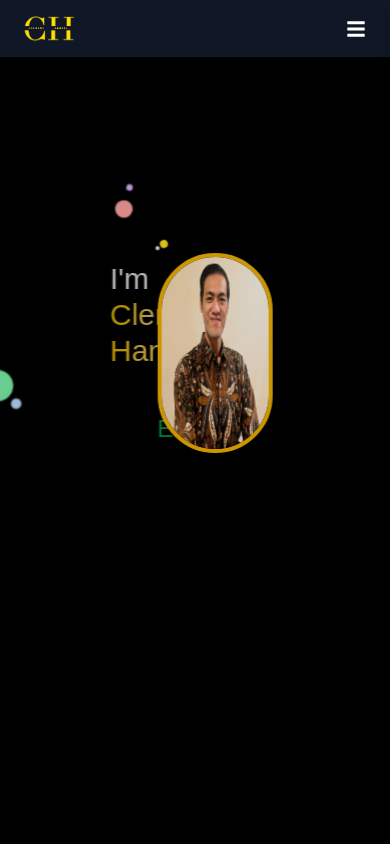
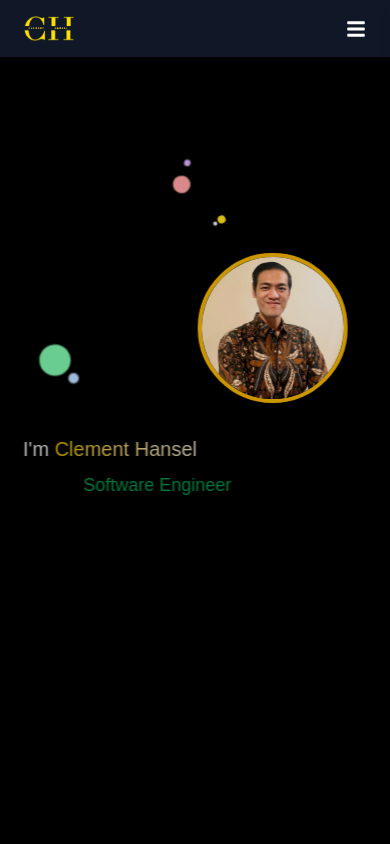
Before and after one commit to ClementHansel/portofolio, a Next.js app: page / in a window 390 px wide. Shown: the top 844 px of the page. Built offline with nearby package versions, Linux system fonts and the light colour scheme.

Commit message:
fix intro.tsx mobile responsive in picture and text section

```diff
--- a/src/components/webpage/Home/Intro.tsx
+++ b/src/components/webpage/Home/Intro.tsx
@@ -160,28 +160,25 @@ export default function Intro() {
       ref={containerRef}
       className="h-screen bg-black text-white flex items-center justify-center relative overflow-hidden"
     >
-      {/* Logos + Overlays Grouped */}
-      <div className="absolute top-[25%] left-1/2 transform -translate-x-1/2 flex gap-2 z-50">
-        {/* Logo 1 */}
-        <div className="relative w-[280px] h-[280px]">
+      {/* Logos */}
+      <div className="absolute top-[20%] sm:top-[25%] left-1/2 transform -translate-x-1/2 flex gap-2 z-50">
+        <div className="relative w-[180px] h-[180px] sm:w-[220px] sm:h-[220px] md:w-[280px] md:h-[280px]">
           <div ref={logo1Ref} className="absolute inset-0">
             <Image
               src="/assets/images/logo/Clogo.png"
               alt="Logo 1"
-              width={280}
-              height={280}
+              fill
+              className="object-contain"
             />
           </div>
         </div>
-
-        {/* Logo 2 */}
-        <div className="relative w-[280px] h-[280px] -ml-[150px]">
+        <div className="relative w-[180px] h-[180px] sm:w-[220px] sm:h-[220px] md:w-[280px] md:h-[280px] -ml-[90px] sm:-ml-[120px] md:-ml-[150px]">
           <div ref={logo2Ref} className="absolute inset-0">
             <Image
               src="/assets/images/logo/Hlogo.png"
               alt="Logo 2"
-              width={280}
-              height={280}
+              fill
+              className="object-contain"
             />
           </div>
         </div>
@@ -189,10 +186,10 @@ export default function Intro() {
 
       {/* Intro Text */}
       <div
-        className="absolute top-[55%] flex flex-col items-center text-xl"
+        className="absolute top-[60%] sm:top-[55%] flex flex-col items-center text-base sm:text-lg md:text-xl"
         ref={welcomeRef}
       >
-        <div className="text-2xl">
+        <div>
           {typedText}
           <span className="animate-pulse">|</span>
         </div>
@@ -201,16 +198,16 @@ export default function Intro() {
       {/* Profile & Info */}
       <div
         ref={profileRef}
-        className="opacity-0 absolute top-[30%] w-full flex px-20 items-center"
+        className="opacity-0 absolute top-[30%] w-full flex flex-col md:flex-row items-center px-4 sm:px-10 md:px-20 gap-8"
       >
-        <div className="w-1/2 flex justify-center">
-          {/* Orbiting Planets */}
-          <div className="relative w-[200px] h-[200px]">
+        {/* Profile + Orbit */}
+        <div className="w-full md:w-1/2 flex justify-center">
+          <div className="relative w-[150px] h-[150px] sm:w-[180px] sm:h-[180px] md:w-[200px] md:h-[200px]">
             <Image
               src="/assets/images/profile/profile.jpg"
               alt="Profile"
               fill
-              className="rounded-full border-4 border-yellow-500 shadow-lg z-10"
+              className="rounded-full border-4 border-yellow-500 shadow-lg z-10 object-cover"
             />
             {/* Yellow Planet */}
             <div className="absolute inset-0">
@@ -334,26 +331,33 @@ export default function Intro() {
           </div>
         </div>
 
-        <div className="w-1/2 flex justify-center">
-          <div className="flex flex-col gap-3">
-            <div ref={nameRef} className="opacity-0 text-3xl">
+        {/* Name + Role */}
+        <div className="w-full md:w-1/2 flex justify-center text-center md:text-left">
+          <div className="flex flex-col gap-2">
+            <div
+              ref={nameRef}
+              className="opacity-0 text-xl sm:text-2xl md:text-3xl"
+            >
               I&apos;m{" "}
               <span className="relative inline-block text-transparent bg-gradient-to-r from-yellow-400 via-white to-yellow-400 bg-[length:250%_100%] bg-clip-text animate-shine animate-glow">
                 Clement Hansel
               </span>
             </div>
-            <div ref={roleRef} className="opacity-0 text-2xl text-green-400">
+            <div
+              ref={roleRef}
+              className="opacity-0 text-green-400 text-lg sm:text-xl md:text-2xl"
+            >
               Software Engineer
             </div>
           </div>
         </div>
       </div>
 
-      {/* Outro Text */}
+      {/* Outro */}
       <div className="absolute inset-0 flex items-center justify-center pointer-events-none z-50">
         <div
           ref={enjoyRef}
-          className="absolute top-1/2 left-1/2 -translate-x-1/2 -translate-y-1/2 text-4xl italic text-white/70 opacity-0 text-center z-50"
+          className="absolute top-1/2 left-1/2 -translate-x-1/2 -translate-y-1/2 text-xl sm:text-2xl md:text-4xl italic text-white/70 opacity-0 text-center"
         >
           I hope you enjoy this portfolio
         </div>
```
